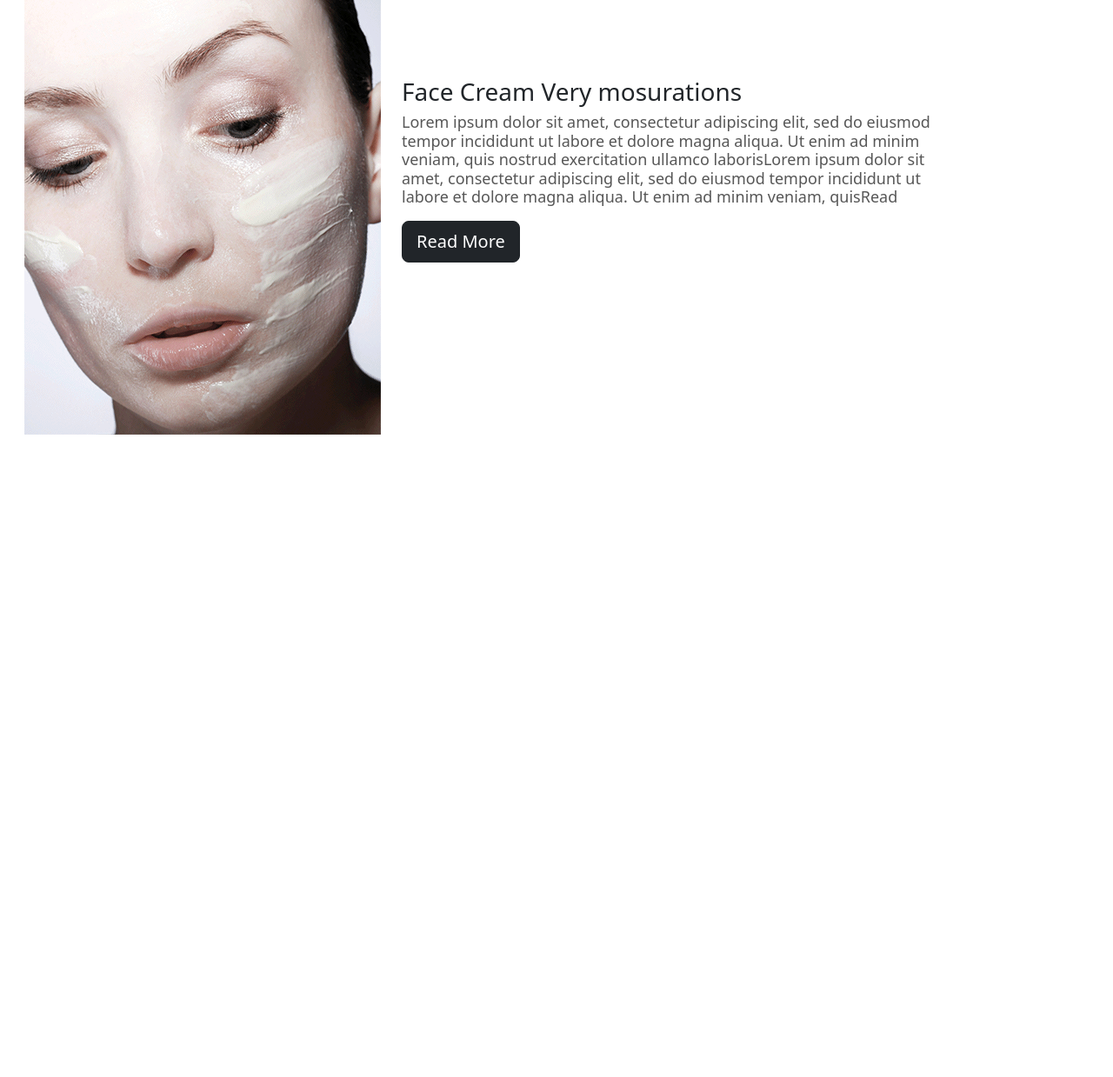
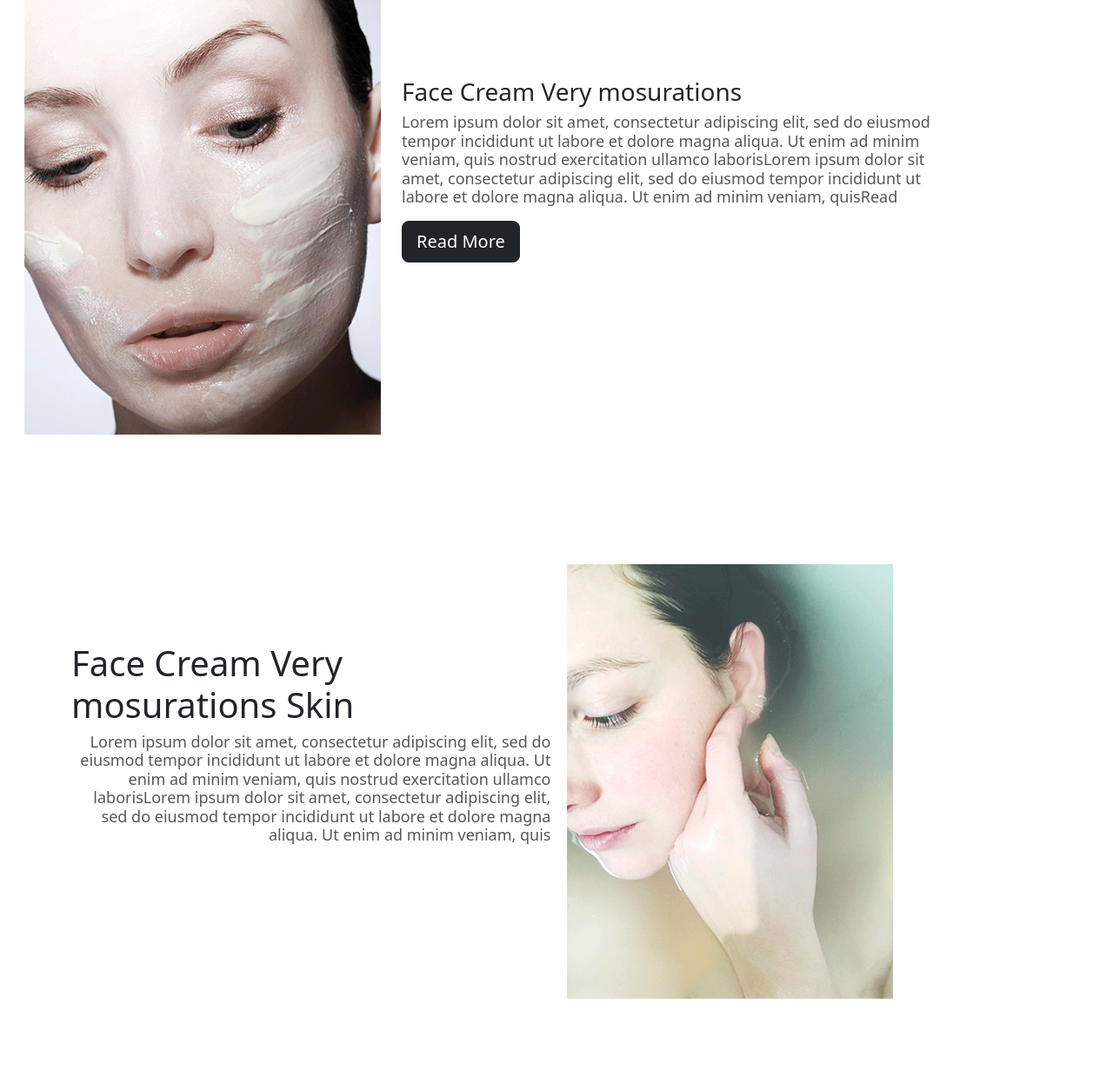
Before and after one commit to Samuel-Gbadamosi/Skincare-website, a PHP site: page / in a window 1280 px wide. Shown: the part 2060-3299 px from the top of the page at 87% size. Before the commit the page ends 2560 px from the top, so only its background shows below. Run offline with PHP 8.4, Linux system fonts and the light colour scheme; some libraries are stand-ins or nearby versions.

Commit message:
update new sect

```diff
--- a/sitonuovo/index.html
+++ b/sitonuovo/index.html
@@ -171,6 +171,25 @@
             </div>
 
           </section>
+          <section class="sect5 container">
+            <div class="row ">
+              <div class="col-6 myrow">
+                <div class="">
+                  <h1 style="float: right;">Face Cream Very mosurations Skin</h1>
+
+                  <p style="text-align: right; font-size: 18px; width: 101%; line-height: 1.2; color: #575757;">Lorem ipsum dolor sit amet, consectetur adipiscing elit, sed do eiusmod tempor incididunt ut labore et dolore magna aliqua. Ut enim ad minim veniam, quis nostrud exercitation ullamco laborisLorem ipsum dolor sit amet, consectetur adipiscing elit, sed do eiusmod tempor incididunt ut labore et dolore magna aliqua. Ut enim ad minim veniam, quis</p>
+
+                </div>
+              </div>
+
+              <div class="col-6">
+
+                <img style="height: 500px;" src="chinese.png" alt="">
+              </div>
+
+            </div>
+
+          </section>
 
     </main>
     <!-- main -->
--- a/sitonuovo/style.css
+++ b/sitonuovo/style.css
@@ -95,7 +95,7 @@ header{
 }
 
 .sect4{
-    height:600px;
+    height:650px;
     background-color: white;
 }
 
@@ -103,3 +103,8 @@ header{
     position: relative;
     top: 90px;
 }
+
+.sect5{
+    height: 500px;
+    background-color: white;
+}
```
Also changed, not shown: sitonuovo/chinese.png (added).
